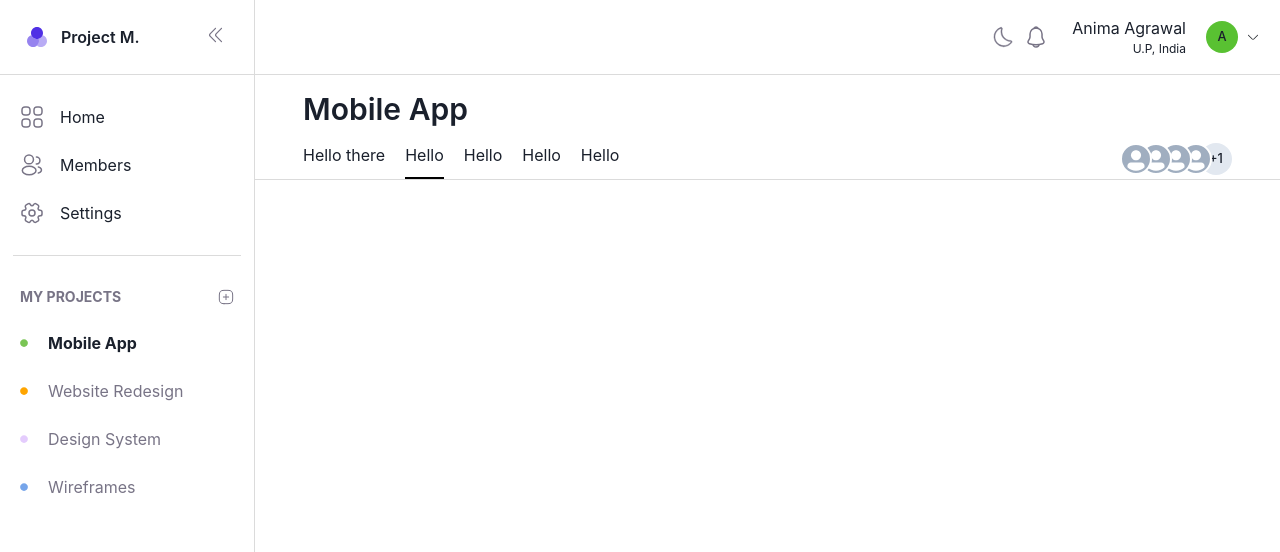
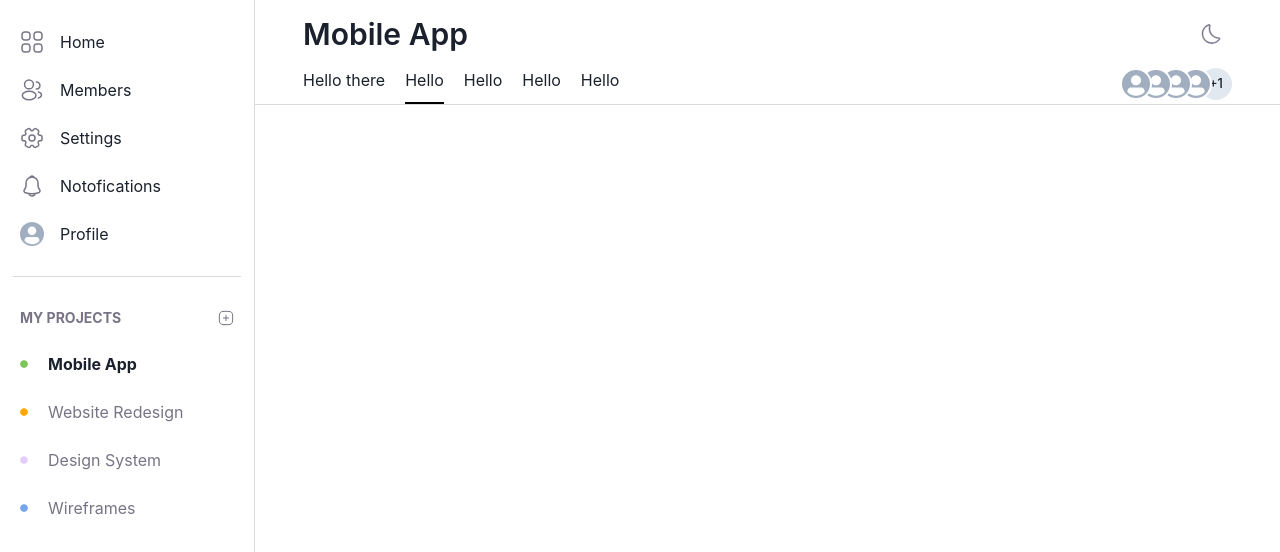
Before and after one commit to khanhvo198/kanban-board, a Next.js app: page / in a window 1280 px wide. Shown: the top 552 px of the page. Built offline with nearby package versions, Linux system fonts and the light colour scheme.

Commit message:
feat: change layout

```diff
--- a/src/app/assets/icons/notification.tsx
+++ b/src/app/assets/icons/notification.tsx
@@ -2,7 +2,7 @@
 
 import { useColorModeValue } from "@chakra-ui/react"
 
-export const NotoficationIcon = () => {
+export const NotificationIcon = () => {
   const strokeColor = useColorModeValue('#787486', 'white')
 
   return (
--- a/src/app/components/layout/main.tsx
+++ b/src/app/components/layout/main.tsx
@@ -6,7 +6,6 @@ import { Box } from "@chakra-ui/react"
 export const MainLayout = ({ children }: { children: React.ReactNode }) => {
   return (
     <Box h="100%" w="100%">
-      <NavBar />
       <Box display="flex" h="100%" w="100%">
         <SideBar />
         {children}
--- a/src/app/components/sidebar.tsx
+++ b/src/app/components/sidebar.tsx
@@ -1,9 +1,11 @@
-import { Box, List, ListIcon, ListItem, Text, useColorModeValue } from "@chakra-ui/react"
+import { Avatar, Box, List, ListIcon, ListItem, Text, useColorModeValue } from "@chakra-ui/react"
 import { FaCircle } from "react-icons/fa"
 import { AddIcon } from "../assets/icons/add-button"
 import { HomeIcon } from "../assets/icons/home"
 import { MemberIcon } from "../assets/icons/member"
 import { SettingIcon } from "../assets/icons/setting"
+import { NotificationIcon } from "../assets/icons/notification"
+
 
 export const SideBar = () => {
   const textColor = useColorModeValue('#787486', 'white')
@@ -28,6 +30,14 @@ export const SideBar = () => {
         <ListItem display="flex">
           <ListIcon as={SettingIcon} />
           <Text ml={4}>Settings</Text>
+        </ListItem>
+        <ListItem display="flex">
+          <ListIcon as={NotificationIcon} />
+          <Text ml={4}>Notofications</Text>
+        </ListItem>
+        <ListItem display="flex">
+          <Avatar size="xs" />
+          <Text ml={4}>Profile</Text>
         </ListItem>
       </List>
 
--- a/src/app/page.tsx
+++ b/src/app/page.tsx
@@ -1,6 +1,7 @@
 "use client"
 import { Avatar, AvatarGroup, Box, Flex, Heading, List, ListItem } from "@chakra-ui/react";
 import { Section } from "./components/section";
+import { ToggleThemeButton } from "./components/toggle-theme-button";
 
 export default function Home() {
   return (
@@ -9,12 +10,15 @@ export default function Home() {
         px={{ base: "1rem", md: "3rem" }}
         py={{ base: "0.8", md: "1rem" }}
         w="100%"
+        display="flex"
+        justifyContent="space-between"
+        alignItems="center"
       >
         <Heading as="h2" fontWeight="semibold" fontSize="3xl">
           Mobile App
         </Heading>
 
-
+        <ToggleThemeButton />
       </Box >
       <Box
         px={{ base: "1rem", md: "3rem" }}
```
